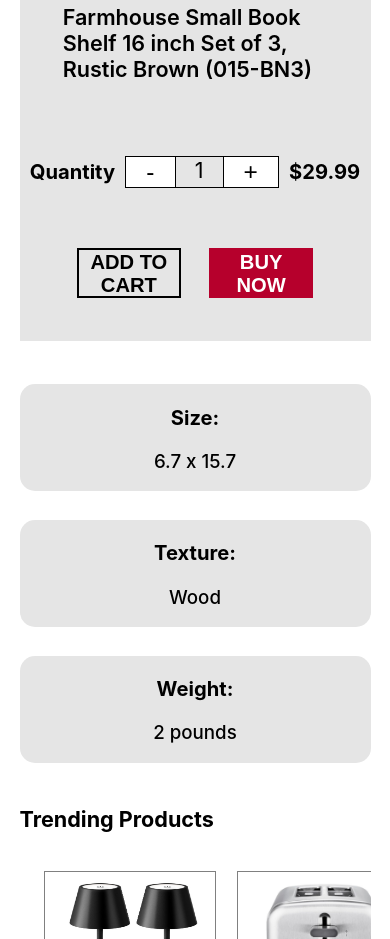
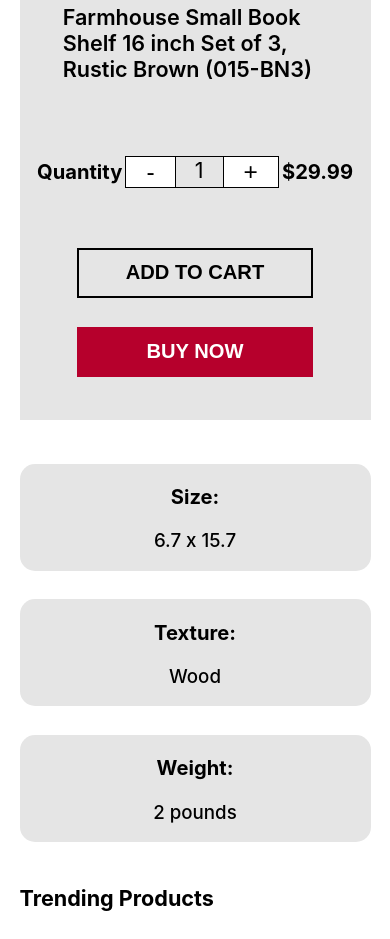
Before and after one commit to Moe-Zoubi/Ecommerce-shop, a React (Create React App) app: page /products/11 in a window 390 px wide. Shown: the part 800-1739 px from the top of the page. Built offline with nearby package versions, Linux system fonts and the light colour scheme.

Commit message:
made it resposive

```diff
--- a/src/App.css
+++ b/src/App.css
@@ -31,6 +31,15 @@ html{
   }
 
   /* product page */
+  .product-quantity{
+    padding: 0 1rem;
+  }
+  .buy-product{
+    flex-direction: column;
+  }
+  .atc-btn, .buy-btn{
+    width: 100% !important;
+  }
   .specifications{
     flex-direction: column;
     gap: 2rem;
```
